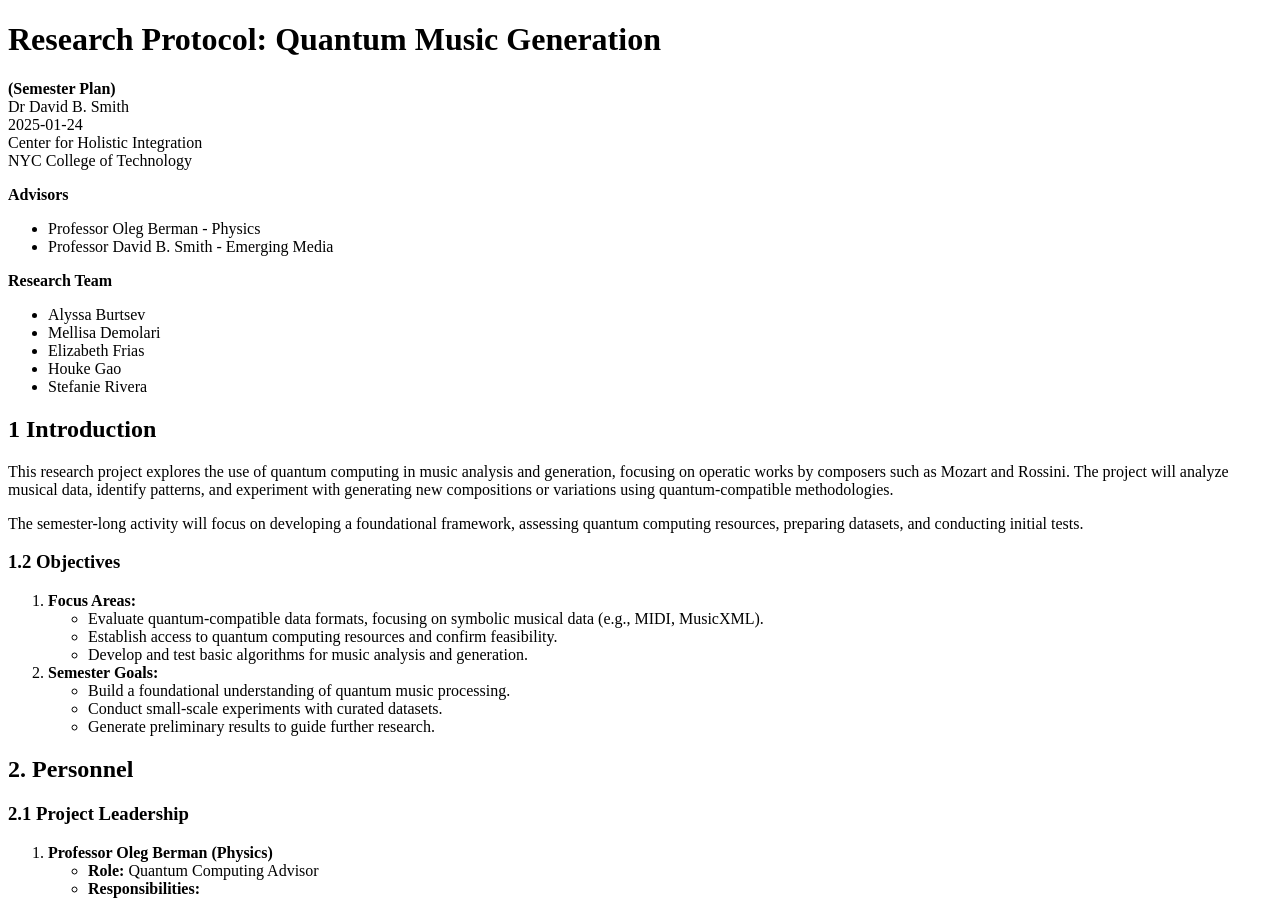
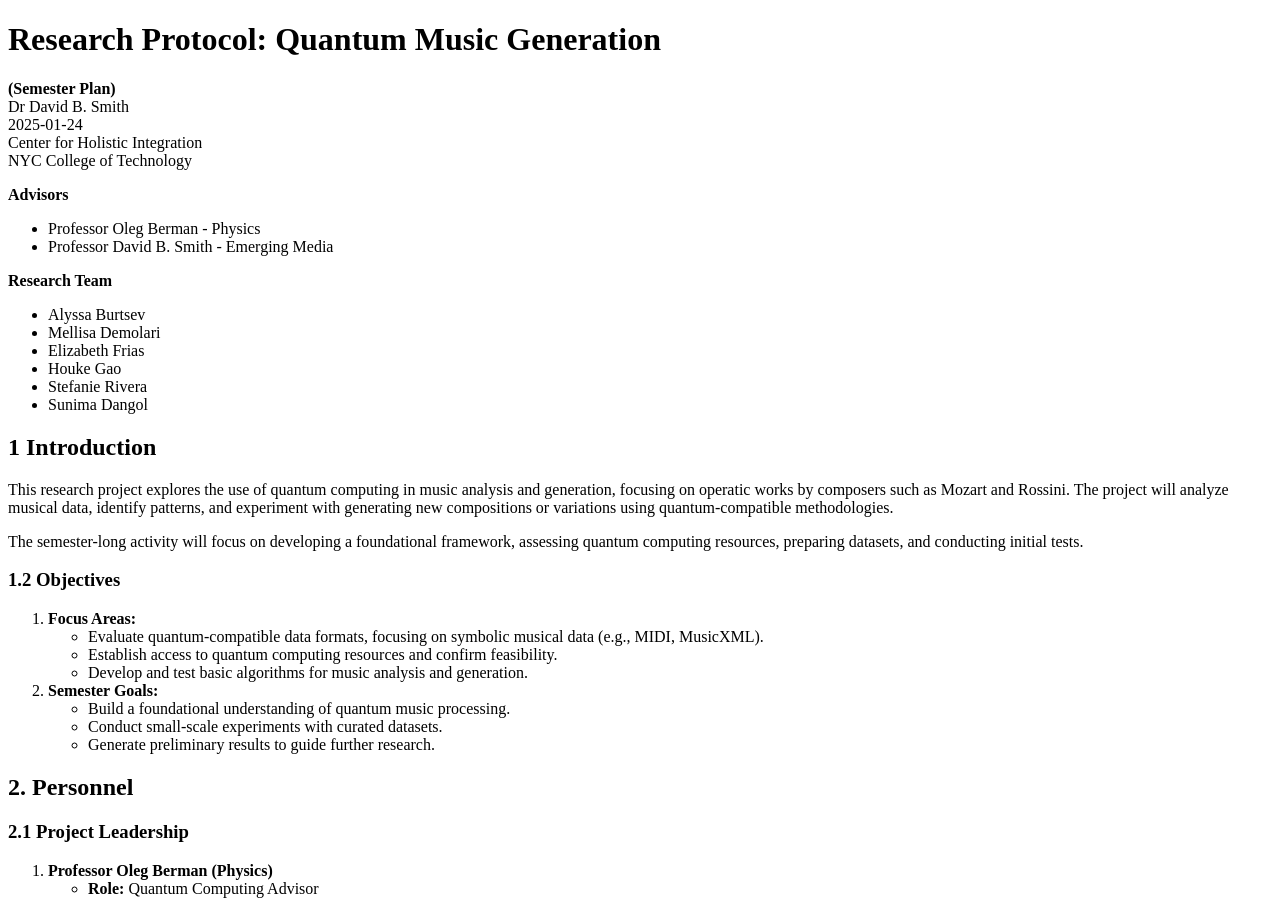
Before and after one commit to CHI-CityTech/QuantumMusic, a Jekyll site: the page built from Proposals/Quantum_Music_Proposal_Spring_2025.md, in a window 1280 px wide and 900 px high. Built offline with Jekyll 4.4.1, drawn with Linux system fonts in a browser that asks for light colours; our own code applies the rules of GitHub Pages for plain Markdown files.

Commit message:
Update Quantum_Music_Proposal_Spring_2025.md
Added Sunima

```diff
--- a/Proposals/Quantum_Music_Proposal_Spring_2025.md
+++ b/Proposals/Quantum_Music_Proposal_Spring_2025.md
@@ -15,6 +15,7 @@
  - Elizabeth Frias
  - Houke Gao
  - Stefanie Rivera
+ - Sunima Dangol
 
 ## **1 Introduction**
 
```
